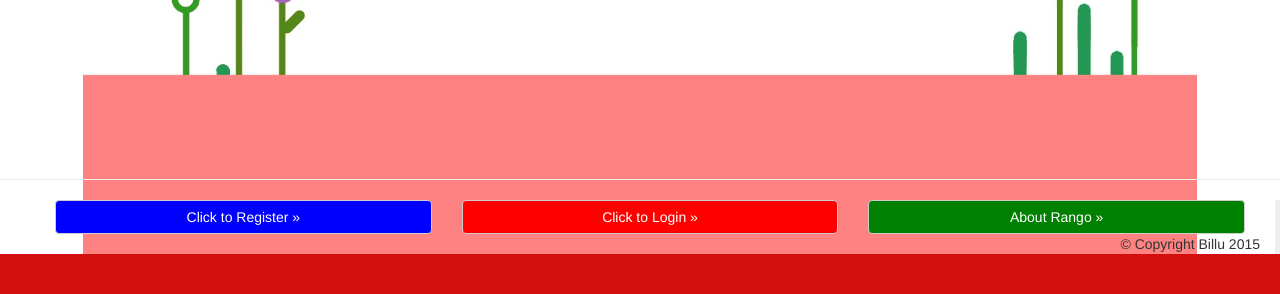
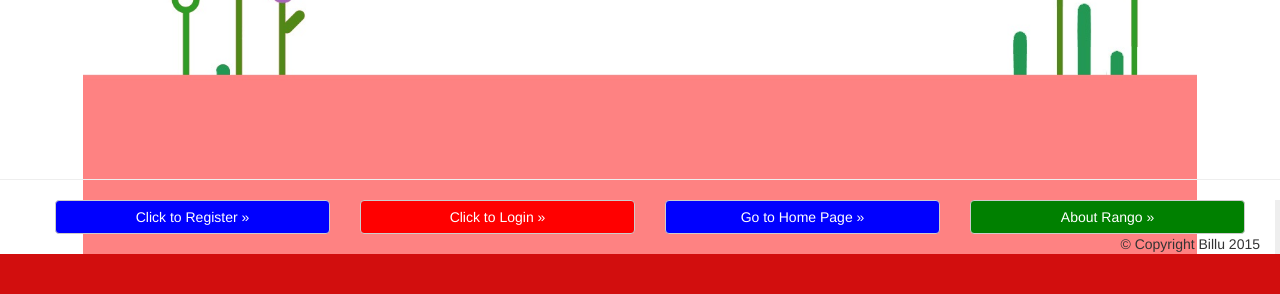
Before and after one commit to billumandal/tango_with_django_project, a Django app: page /rango/category/django/ in a window 1280 px wide. Shown: the part 661-955 px from the top of the page. Run offline with Django 3.2, Linux system fonts and the light colour scheme; data comes from the database, SQL or seed files in the repository; both versions use the stored data as it was after the commit; parts of the project's set-up code (start-up, migrations or seed data) failed here and were passed over; some libraries are stand-ins or nearby versions.

Commit message:
Just tranferring it to another computer

```diff
--- a/rango/views.py
+++ b/rango/views.py
@@ -185,9 +185,12 @@ def user_login(request):
 
 @login_required
 def restricted(request):
-	return HttpResponse("Since you're logged in, you can see this text! <br><br/> Btw I find it difficult why we've kept this page.")
-
-# Here I use the login_required() decorator to ensure only those logged in can access the view
+	# return HttpResponse("Since you're logged in, you can see this text! <br><br/> Btw I find it difficult why we've kept this page.")
+	# Here I use the login_required() decorator to ensure only those logged in can access the view
+	context_dict = {"newpagesetup": "Ok, this seems to be to practice setting up new pages.",
+					"whathappens": "What happens if a dictionary is not given with the page?",
+					"whythispage": "You can see this page cause it's to be seen only by logged in people."}
+	return render(request, './rango/restricted.html', context_dict)
 
 @login_required
 def user_logout(request):
--- a/templates/rango/base.html
+++ b/templates/rango/base.html
@@ -70,19 +70,22 @@
 					<p><a class="btn btn-block  btn-default red-background" href="{% url 'logout' %}">Click to Logout &raquo;</a></p>
 				</div>
 				<div class='col-sm-3'>
-					<a class="btn btn-default btn-block blue-background" href="{% url 'add_category' %}">Add Another Category &raquo;</a>
+					<a class="btn btn-default btn-block blue-background" href="{% url 'index' %}">Go to Home Page &raquo;</a>
 				</div>
 				<div class='col-sm-3'>
 					<a class="btn btn-default btn-block green-background" href="{% url 'about' %}">About Rango &raquo;</a>
 				</div>
 			{% else %}
-				<div class='col-sm-4'>
+				<div class='col-sm-3'>
 					<p><a class="btn btn-default btn-block blue-background" href="{% url 'register' %}">Click to Register &raquo;</a></p>
 				</div>
-				<div class='col-sm-4'>
+				<div class='col-sm-3'>
 					<p><a class="btn btn-default btn-block red-background" style='background-color:red' href="{% url 'login' %}">Click to Login &raquo;</a></p>
 				</div>
-				<div class='col-sm-4'>
+				<div class='col-sm-3'>
+					<a class="btn btn-default btn-block blue-background" href="{% url 'index' %}">Go to Home Page &raquo;</a>
+				</div>
+				<div class='col-sm-3'>
 					<a class="btn btn-default btn-block green-background" href="{% url 'about' %}">About Rango &raquo;</a>
 				</div>
 			{% endif %}
--- a/templates/rango/category.html
+++ b/templates/rango/category.html
@@ -21,7 +21,7 @@
 				</div></p>
 			{% endif %}
 				<p><div class="btn btn-default btn-lg">
-					<a href="/rango/">Back to Home</a>
+					<a href="{% url 'index' %}">Back to Home</a>
 				</div></p>
 		{% else %}
 			<strong>No pages currently in category.</strong>
```
Also changed, not shown: templates/rango/restricted.html (added, +23 -0 lines), db.sqlite3, 1 other file.
